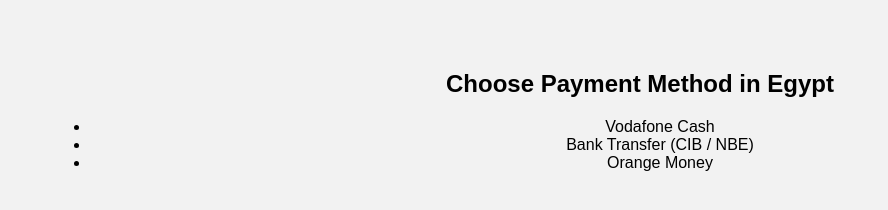
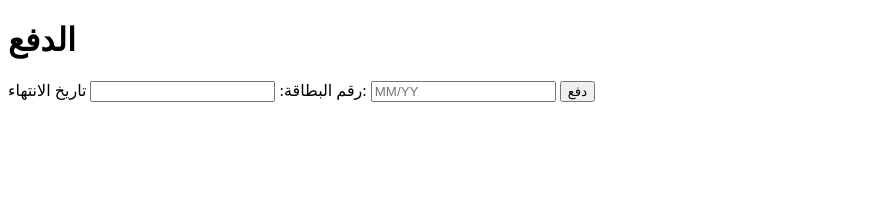
Before and after one commit to elgouker/Moony, a plain HTML site: page payment.html in a window 1280 px wide. Shown: the whole page, without its empty margins (0-888 px from the left). Drawn offline with Linux system fonts and the light colour scheme.

Commit message:
Update payment.html

```diff
--- a/payment.html
+++ b/payment.html
@@ -1,16 +1,24 @@
 <!DOCTYPE html>
-<html lang="en">
+<html lang="ar">
 <head>
-  <meta charset="UTF-8">
-  <title>Payment Methods</title>
-  <link rel="stylesheet" href="style.css">
+    <meta charset="UTF-8">
+    <meta name="viewport" content="width=device-width, initial-scale=1.0">
+    <link rel="stylesheet" href="css/styles.css">
+    <title>RemitPro - الدفع</title>
 </head>
 <body>
-  <h2>Choose Payment Method in Egypt</h2>
-  <ul>
-    <li>Vodafone Cash</li>
-    <li>Bank Transfer (CIB / NBE)</li>
-    <li>Orange Money</li>
-  </ul>
+    <header>
+        <h1>الدفع</h1>
+    </header>
+    <main>
+        <!-- نموذج الدفع -->
+        <form action="receive.html" method="post">
+            <label for="card-number">رقم البطاقة:</label>
+            <input type="text" id="card-number" name="card-number" required>
+            <label for="expiry-date">تاريخ الانتهاء:</label>
+            <input type="text" id="expiry-date" name="expiry-date" required placeholder="MM/YY">
+            <button type="submit">دفع</button>
+        </form>
+    </main>
 </body>
 </html>
```
